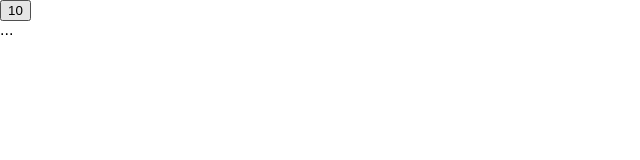
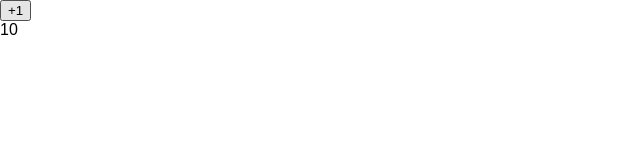
Before and after one commit to ronanmoriarty/react-fundamentals, a React (Create React App) app: page / in a window 1280 px wide. Shown: the top 160 px of the page, without its empty margins (0-640 px from the left). Built offline with nearby package versions, Linux system fonts and the light colour scheme.

Commit message:
App now listens for on-click on Button and increments counter on Result

```diff
--- a/src/App.js
+++ b/src/App.js
@@ -3,11 +3,19 @@ import Button from './Button.js';
 import Result from './Result.js';
 
 class App extends Component {
+  state = { counter: 10 };
+
+  incrementCounter = () => {
+    this.setState((previousState) => ({
+      counter: previousState.counter + 1
+    }));
+  };
+
   render() {
     return (
       <div>
-        <Button />
-        <Result />
+        <Button onClickFunction={this.incrementCounter} />
+        <Result counter={this.state.counter} />
       </div>
     );
   }
--- a/src/Button.js
+++ b/src/Button.js
@@ -1,18 +1,10 @@
 import React, { Component } from 'react';
 
 class Button extends Component {
-    state = { counter: 10 };
-
-    handleClick = () => {
-        this.setState((previousState) => ({
-            counter: previousState.counter + 1
-        }));
-    };
-
     render() {
         return (
-            <button onClick={this.handleClick}>
-                {this.state.counter}
+            <button onClick={this.props.onClickFunction}>
+                +1
             </button>
         );
     }
--- a/src/Result.js
+++ b/src/Result.js
@@ -2,7 +2,7 @@ import React from 'react';
 
 const Result = (props) => {
     return (
-        <div>...</div>
+        <div>{props.counter}</div>
     );
 };
 
```
